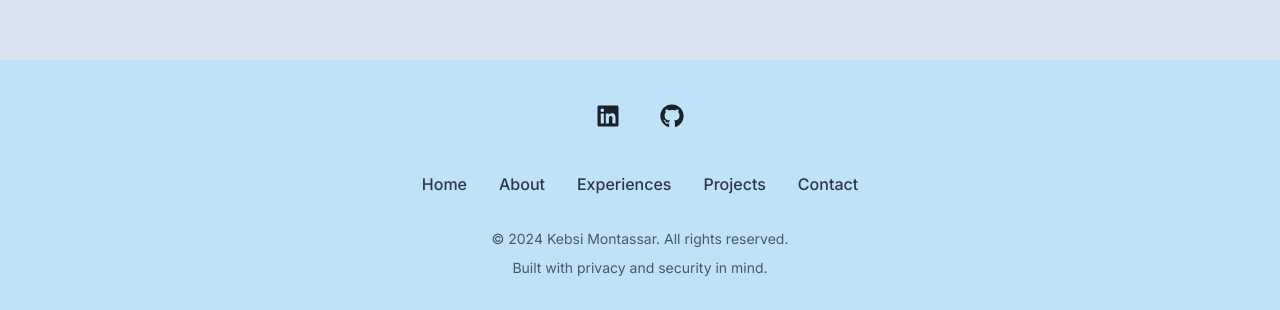
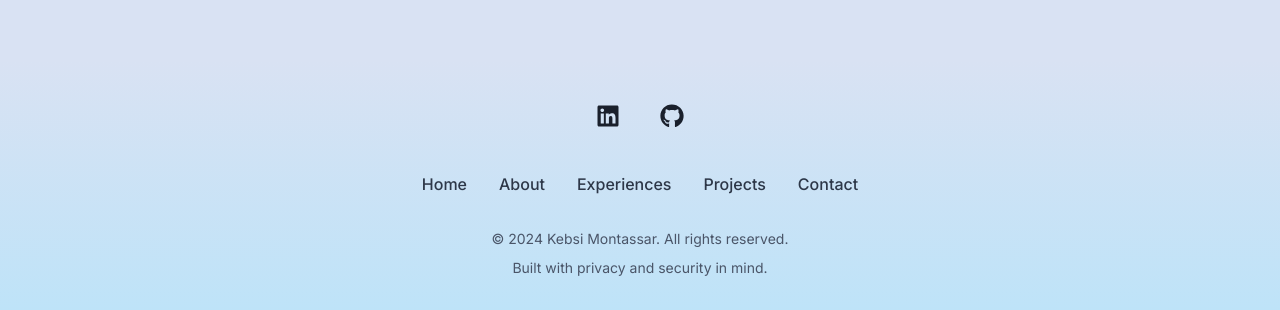
Before and after one commit to KabsiMontassar/portfolio, a React (Vite) app: page /contact in a window 1280 px wide. Shown: the part 740-1050 px from the top of the page. Built offline with nearby package versions, Linux system fonts and the light colour scheme.

Commit message:
update footer

```diff
--- a/src/components/Footer/Contents.jsx
+++ b/src/components/Footer/Contents.jsx
@@ -16,14 +16,19 @@ const navlinks = [
     { name: t('contact'), path: '/contact' },
   ]
 
+const firstColor = colorMode === 'light' ? '#D9E2F3' : '#1A202C'
+const secondColor = colorMode === 'light' ? '#BEE3F8' : '#08162E'
+
+  const bgGradient =  `linear(to-b, ${firstColor}, ${secondColor})`
 
 
 
   return (
     <Box
+
       height="full"
       width="full"
-      bg={colorMode === 'light' ? 'blue.100' : '#08162e'}
+      bgGradient={bgGradient}
       color={colorMode === 'light' ? 'whiteAlpha.900' : 'whiteAlpha.900'}
       display="flex"
       alignItems="center"
--- a/src/components/Footer/Footer.jsx
+++ b/src/components/Footer/Footer.jsx
@@ -3,13 +3,9 @@ import Content from './Contents'
 
 const Footer = () => {
   return (
-    <div  className='relative h-[800px]' style={{ clipPath: "polygon(0% 0, 100% 0%, 100% 100%, 0 100%)" }}>
-      <div className='relative h-[calc(100vh+800px)] -top-[100vh]'>
-        <div className='h-[800px] sticky top-[calc(100vh-800px)]'>
+
           <Content />
-        </div>
-      </div>
-    </div>
+
   )
 }
 
```
